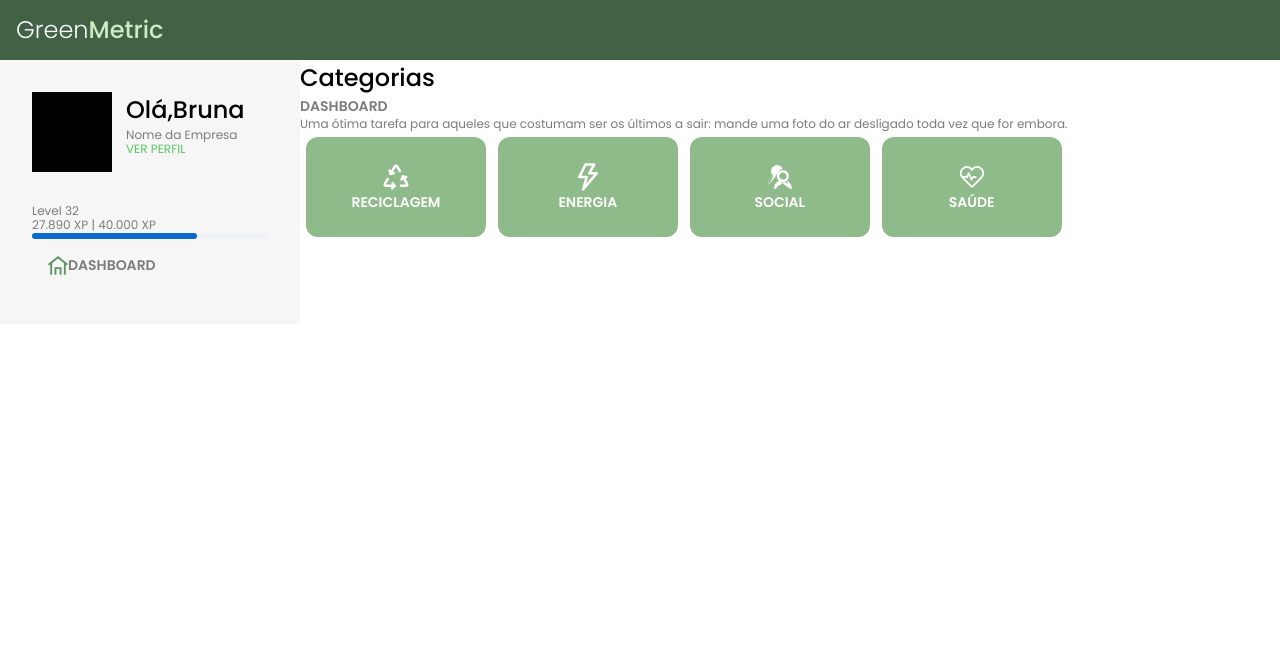
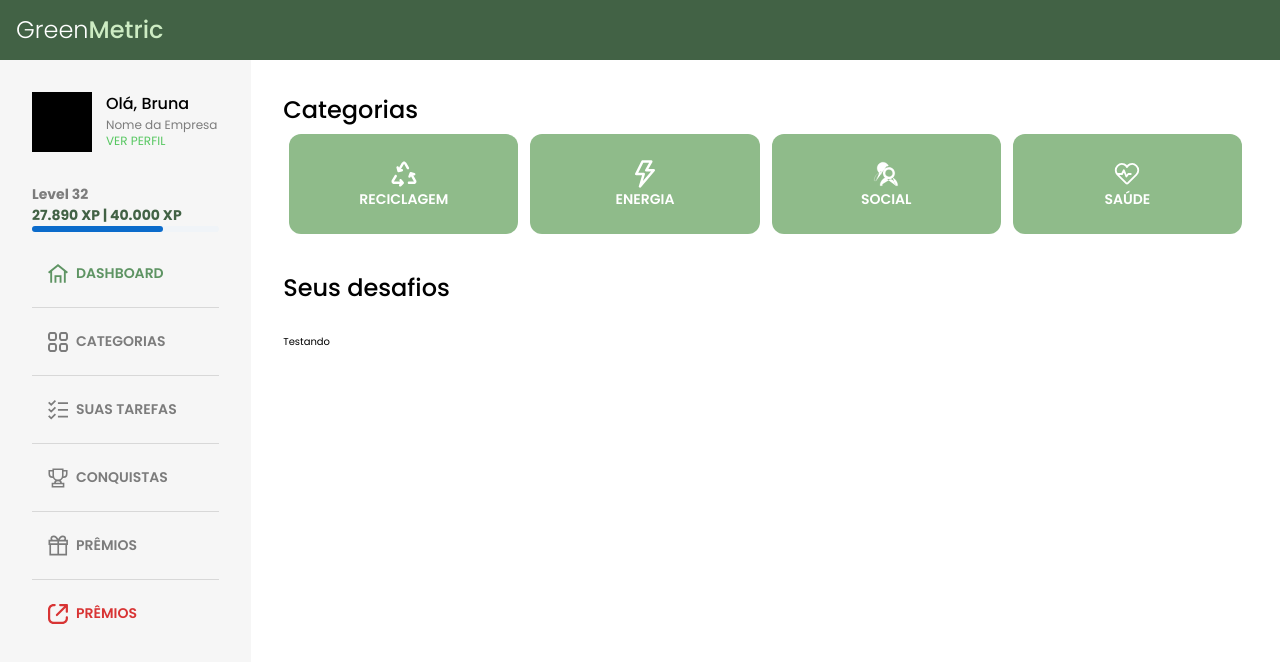
Before and after one commit to brunaportelaa/plataforma-esg-react, a React (Create React App) app: page / in a window 1280 px wide. Shown: the top 662 px of the page. Built offline with nearby package versions, Linux system fonts and the light colour scheme.

Commit message:
Finalizada barra de navegação

```diff
--- a/src/common-components/BodyText/BodyText.js
+++ b/src/common-components/BodyText/BodyText.js
@@ -9,9 +9,9 @@ import {
 
 export const BodyText = styled.p`
   font-family: ${FontFamilies.PRIMARY};
-  font-weight: ${FontWeights.REGULAR};
-  line-height: ${FontLineHeights.SMALL};
-  font-size: ${FontSizes.ONE_HALF};
+  font-weight: ${(props) => props.fontWeight};
+  line-height: ${FontLineHeights.MEDIUM};
+  font-size: ${(props) => props.fontSize};
   color: ${(props) => props.color};
   margin: ${(props) => props.margin};
   padding: 0;
@@ -20,4 +20,6 @@ export const BodyText = styled.p`
 BodyText.defaultProps = {
   color: Colors.GREY_500,
   margin: 0,
+  fontWeight: FontWeights.REGULAR,
+  fontSize: FontSizes.ONE_QUARTER,
 };
--- a/src/common-components/HeadingOne/HeadingOne.js
+++ b/src/common-components/HeadingOne/HeadingOne.js
@@ -11,7 +11,7 @@ export const HeadingOne = styled.h1`
   font-family: ${FontFamilies.PRIMARY};
   font-weight: ${FontWeights.MEDIUM};
   line-height: ${FontLineHeights.MEDIUM};
-  font-size: ${FontSizes.THREE};
+  font-size: ${(props) => props.fontSize};
   color: ${(props) => props.color};
   margin: ${(props) => props.margin};
   padding: 0;
@@ -20,4 +20,5 @@ export const HeadingOne = styled.h1`
 HeadingOne.defaultProps = {
   color: Colors.BLACK,
   margin: 0,
+  fontSize: FontSizes.THREE,
 };
--- a/src/common-components/Logo/Logo.js
+++ b/src/common-components/Logo/Logo.js
@@ -1,5 +1,4 @@
 import styled from "styled-components";
-import { Link } from "react-router-dom";
 import { Colors, FontFamilies, FontSizes, FontWeights } from "../../shared/DesignTokens";
 
 const Green = styled.h2`
--- a/src/components/CategoriaItem/CategoriaItem.js
+++ b/src/components/Categorias/Categorias.js
@@ -8,7 +8,7 @@ import { BorderRadiuses, Colors } from '../../shared/DesignTokens';
 import { Flex } from 'reflexbox';
 
 const CategoriaBox = styled.div`
-    margin: 6px ;
+    margin: 6px;
     display: flex;
     flexGrow: 1;
     width: 100%;
@@ -25,7 +25,7 @@ const CategoriaIcon = styled.img.attrs((props) => ({src: props.src}))
  width: 30px;
 `;
 
-export function CategoriaItem(){
+export function Categorias() {
     return (
         <Flex>
         <CategoriaBox>
--- /dev/null
+++ b/src/components/Desafio/Desafio.js
@@ -0,0 +1,13 @@
+import styled from "styled-components"
+import { Colors } from "../../shared/DesignTokens";
+
+const DesafioBox = styled.div`
+    width: 100%,
+    background-color: ${Colors.GREEN_500},
+`
+
+export function Desafio() {
+    return (
+        <DesafioBox>Testando</DesafioBox>
+    );
+}
--- a/src/components/ExpInfo/ExpInfo.js
+++ b/src/components/ExpInfo/ExpInfo.js
@@ -1,13 +1,13 @@
 import LinearProgress from '@mui/joy/LinearProgress';
-import { Colors } from '../../shared/DesignTokens';
+import { Colors, FontWeights } from '../../shared/DesignTokens';
 import { BodyText } from '../../common-components/BodyText/BodyText';
 
 export const ExpInfo = () => {
 
     return (
         <div>
-        <BodyText>Level 32</BodyText>
-        <BodyText>27.890 XP | 40.000 XP</BodyText>
+        <BodyText fontWeight={FontWeights.BOLD}>Level 32</BodyText>
+        <BodyText fontWeight={FontWeights.BOLD} color={Colors.GREEN_700}>27.890 XP | 40.000 XP</BodyText>
         <LinearProgress
             variant="soft"
             determinate value={70}
--- a/src/components/Navigation/Navigation.js
+++ b/src/components/Navigation/Navigation.js
@@ -1,11 +1,21 @@
 import styled from "styled-components";
-import { Box, List, ListItem, ListItemButton, ListItemText, ListItemIcon, Divider } from "@mui/material";
-import DashboardIcon from '../../assets/icons/Dashboard-Icon.svg'
+import { Box, List, ListItem, ListItemButton, Divider } from "@mui/material";
+import DashboardIcon from '../../assets/icons/Dashboard-Icon.svg';
+import CategoriasIcon from '../../assets/icons/Categorias-Icon.svg';
+import ConquistasIcon from '../../assets/icons/Conquistas-Icon.svg';
+import PremiosIcon from '../../assets/icons/Premios-Icon.svg';
+import TarefasIcon from '../../assets/icons/Tarefas-Icon.svg';
+import SairIcon from '../../assets/icons/Sair-Icon.svg';
 import { HeadingTwo } from "../../common-components/HeadingTwo/HeadingTwo";
+import { Colors } from "../../shared/DesignTokens";
+
+
 const NavIcon = styled.img.attrs((props) => ({ src: props.src }))
     `
  width: 20px;
 `;
+
+
 
 export function Navigation() {
     return (
@@ -13,9 +23,44 @@ export function Navigation() {
             <nav>
                 <List>
                     <ListItemButton>
-                        <ListItem disablePadding>
+                        <ListItem className="nav-item" disablePadding>
                             <NavIcon src={DashboardIcon} />
-                            <HeadingTwo>Dashboard</HeadingTwo>
+                            <HeadingTwo color={Colors.GREEN_500} margin={'0 0 0 8px'}>Dashboard</HeadingTwo>
+                        </ListItem>
+                    </ListItemButton>
+                    <Divider />
+                    <ListItemButton>
+                        <ListItem className="nav-item" disablePadding>
+                            <NavIcon src={CategoriasIcon} />
+                            <HeadingTwo margin={'0 0 0 8px'}>Categorias</HeadingTwo>
+                        </ListItem>
+                    </ListItemButton>
+                    <Divider />
+                    <ListItemButton>
+                        <ListItem className="nav-item" disablePadding>
+                            <NavIcon src={TarefasIcon} />
+                            <HeadingTwo margin={'0 0 0 8px'}>Suas tarefas</HeadingTwo>
+                        </ListItem>
+                    </ListItemButton>
+                    <Divider />
+                    <ListItemButton>
+                        <ListItem className="nav-item" disablePadding>
+                            <NavIcon src={ConquistasIcon} />
+                            <HeadingTwo margin={'0 0 0 8px'}>Conquistas</HeadingTwo>
+                        </ListItem>
+                    </ListItemButton>
+                    <Divider />
+                    <ListItemButton>
+                        <ListItem className="nav-item" disablePadding>
+                            <NavIcon src={PremiosIcon} />
+                            <HeadingTwo margin={'0 0 0 8px'}>Prêmios</HeadingTwo>
+                        </ListItem>
+                    </ListItemButton>
+                    <Divider />
+                    <ListItemButton>
+                        <ListItem className="nav-item" disablePadding>
+                            <NavIcon color={Colors.RED} src={SairIcon} />
+                            <HeadingTwo color={Colors.RED} margin={'0 0 0 8px'}>Prêmios</HeadingTwo>
                         </ListItem>
                     </ListItemButton>
                 </List>
--- a/src/components/SideMenu/SideMenu.js
+++ b/src/components/SideMenu/SideMenu.js
@@ -8,6 +8,7 @@ export const SidebarNav = () => {
 
     const SidebarDiv = styled.div`
         width: 300px;
+        height: 100vh;
         padding: ${Spaces.FOUR};
         background-color: ${Colors.GREY_100};
         `
--- a/src/components/UserInfo/UserInfo.js
+++ b/src/components/UserInfo/UserInfo.js
@@ -2,13 +2,13 @@ import { BodyText } from "../../common-components/BodyText/BodyText";
 import { HeadingOne } from "../../common-components/HeadingOne/HeadingOne"
 import { Flex, Box } from "reflexbox";
 import styled from "styled-components";
-import { Spaces } from "../../shared/DesignTokens";
+import { FontSizes, Spaces } from "../../shared/DesignTokens";
 import { ButtonLink } from "../../common-components/ButtonLink/ButtonLink";
 
 
 const UserAvatar = styled.div`
-    width: 80px;
-    height: 80px;
+    width: 60px;
+    height: 60px;
     background-color: #000000;
     border-color: #FF0000;
     margin: 0 ${Spaces.ONE_HALF} ${Spaces.FOUR} 0;
@@ -22,8 +22,8 @@ export const UserInfo = () => {
         <UserAvatar/>
     </Box>
     <Box>
-    <HeadingOne>Olá,Bruna</HeadingOne>
-    <BodyText>Nome da Empresa</BodyText>
+    <HeadingOne fontSize={FontSizes.TWO}>Olá, Bruna</HeadingOne>
+    <BodyText fontSize={FontSizes.ONE_HALF}>Nome da Empresa</BodyText>
     <ButtonLink>Ver Perfil</ButtonLink>
     </Box>
     </Flex>
--- a/src/index.css
+++ b/src/index.css
@@ -11,3 +11,7 @@ code {
   font-family: source-code-pro, Menlo, Monaco, Consolas, 'Courier New',
     monospace;
 }
+
+.nav-item {
+  margin: 15px 0;
+}
--- a/src/screens/Home/Home.js
+++ b/src/screens/Home/Home.js
@@ -1,21 +1,22 @@
 import { BodyText } from '../../common-components/BodyText/BodyText'
 import { HeadingOne } from '../../common-components/HeadingOne/HeadingOne'
 import { HeadingTwo } from '../../common-components/HeadingTwo/HeadingTwo'
-import { CategoriaItem } from '../../components/CategoriaItem/CategoriaItem'
+import { Categorias } from '../../components/Categorias/Categorias'
 import { SidebarNav } from '../../components/SideMenu/SideMenu'
 import { Flex, Box } from 'reflexbox'
+import { Spaces } from '../../shared/DesignTokens'
+import { Desafio } from '../../components/Desafio/Desafio'
 
 export function Home() {
     return (
         <>
             <Flex>
-                    <SidebarNav />
-                <Box>
+                <SidebarNav />
+                <Box p={Spaces.FOUR} width={1}>
                     <HeadingOne>Categorias</HeadingOne>
-                    <HeadingTwo>Dashboard</HeadingTwo>
-                    <BodyText>Uma ótima tarefa para aqueles que costumam ser os últimos a sair:
-                        mande uma foto do ar desligado toda vez que for embora.</BodyText>
-                    <CategoriaItem />
+                    <Categorias />
+                    <HeadingOne margin={'30px 0'}>Seus desafios</HeadingOne>
+                    <Desafio />
                 </Box>
             </Flex>
         </>
```
